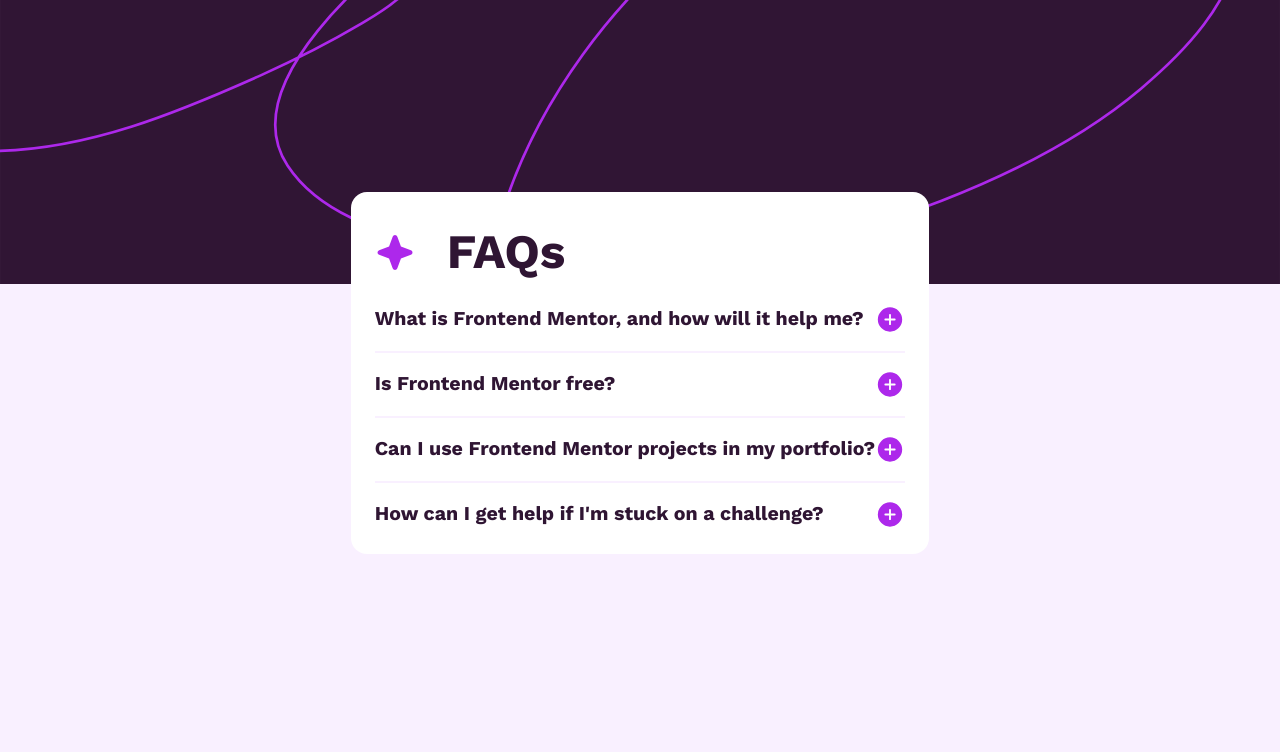
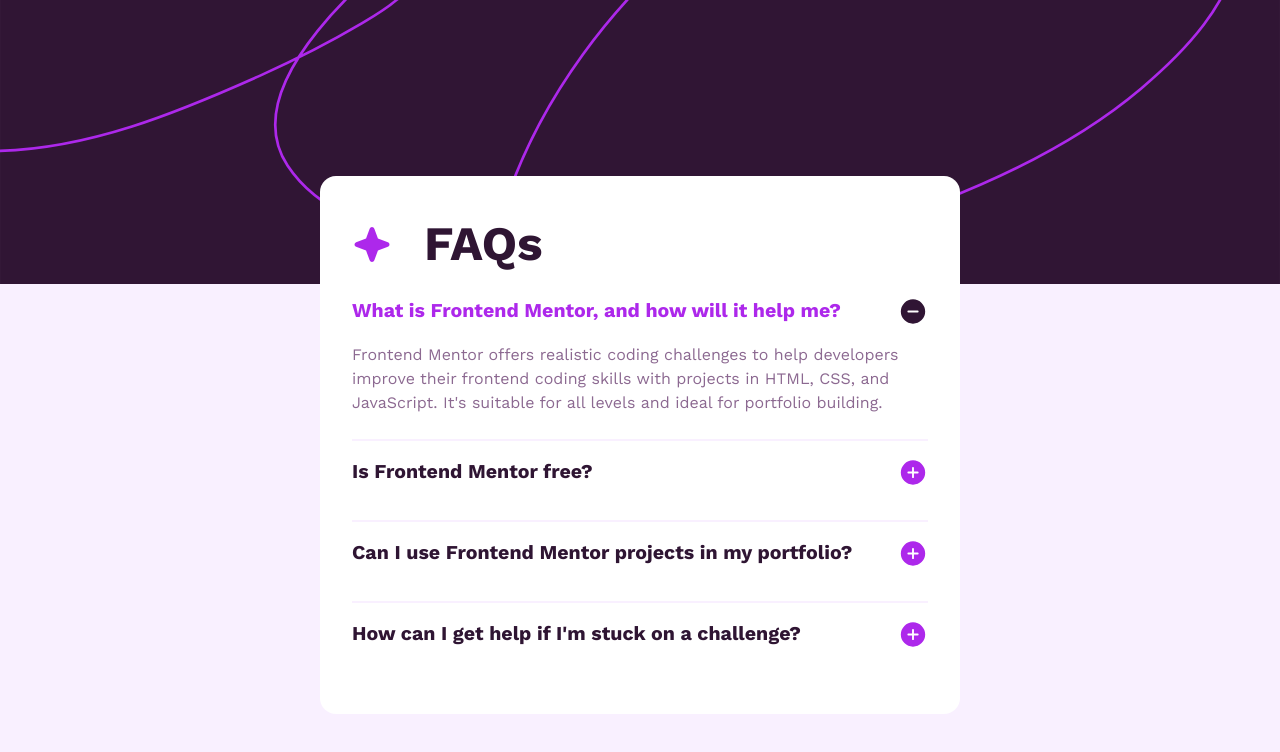
Before and after one commit to YuliaLantzberg/faq-accordion1_fm, a plain HTML site: page index.html in a window 1280 px wide. Both pictures are taken after a click on the element "What is Frontend Mentor, and how will it help me?". Drawn offline with nearby package versions, Linux system fonts and the light colour scheme.

Commit message:
Add js functionality

```diff
--- a/index.html
+++ b/index.html
@@ -42,7 +42,7 @@
 						<h1>FAQs</h1>
 					</div>
 
-					<div class="faqs__card">
+					<div class="faqs__card" tabindex="0">
 						<div class="question">
 							<h2 class="question-title">
 								What is Frontend Mentor, and how will it help me?
@@ -62,7 +62,7 @@
 						</p>
 					</div>
 					<hr class="divider" />
-					<div class="faqs__card">
+					<div class="faqs__card" tabindex="0">
 						<div class="question">
 							<h2 class="question-title">Is Frontend Mentor free?</h2>
 							<img
@@ -78,7 +78,7 @@
 						</p>
 					</div>
 					<hr class="divider" />
-					<div class="faqs__card">
+					<div class="faqs__card" tabindex="0">
 						<div class="question">
 							<h2 class="question-title">
 								Can I use Frontend Mentor projects in my portfolio?
@@ -97,7 +97,7 @@
 						</p>
 					</div>
 					<hr class="divider" />
-					<div class="faqs__card">
+					<div class="faqs__card" tabindex="0">
 						<div class="question">
 							<h2 class="question-title">
 								How can I get help if I'm stuck on a challenge?
--- a/script.js
+++ b/script.js
@@ -1,36 +1,52 @@
 const cards = document.querySelectorAll(".faqs__card");
 
-const hoverHandler = function (e) {
-	console.log(e);
-	// const answer = e.currentTarget.querySelector(".card__answer");
-	// const question = e.currentTarget.querySelector(".card__question h2");
-	// const arrow = e.currentTarget.querySelector(".card__question img");
-	// let heightToExpand,
-	// 	answerOpacity,
-	// 	questionColor,
-	// 	arrowTransform,
-	// 	answerDisplay;
-	// if (!e.currentTarget.classList.contains("active")) {
-	// 	heightToExpand = "3rem";
-	// 	answerOpacity = 1;
-	// 	answerDisplay = 0;
-	// 	questionColor = clr_prmry_blue_800;
-	// 	arrowTransform = "rotate(180deg)";
-	// } else {
-	// 	heightToExpand = 0;
-	// 	answerOpacity = 0;
-	// 	answerDisplay = "-500rem";
-	// 	questionColor = clr_ntrl_grayish_blue_500;
-	// 	arrowTransform = "rotate(0deg)";
-	// }
-	// answer.style.top = answerDisplay;
-	// answer.style.opacity = answerOpacity;
-	// answer.style.height = heightToExpand;
-	// question.style.color = questionColor;
-	// arrow.style.transform = arrowTransform;
-	// e.currentTarget.classList.toggle("active");
+const hoverHandler = function (e, currentTarget) {
+	const card = currentTarget ? currentTarget : e.currentTarget;
+	const answer = card.querySelector(".answer");
+	const icon = card.querySelector(".question img");
+	let heightToExpand, answerOpacity, questionColor, iconURL, answerDisplay;
+	if (!card.classList.contains("active")) {
+		heightToExpand = "5rem";
+		answerOpacity = 1;
+		answerDisplay = 0;
+		iconURL = "assets/images/icon-minus.svg";
+	} else {
+		heightToExpand = 0;
+		answerOpacity = 0;
+		answerDisplay = "-500rem";
+		iconURL = "assets/images/icon-plus.svg";
+	}
+	answer.style.top = answerDisplay;
+	answer.style.opacity = answerOpacity;
+	answer.style.height = heightToExpand;
+	icon.src = iconURL;
+	e.currentTarget.classList.toggle("active");
 };
 
-Array.from(cards).forEach((card) => {
+const arrowsHandler = function (e, i, list) {
+	let newIndex = i;
+	if (e.keyCode === 38) {
+		if (i > 0) {
+			newIndex = i - 1;
+		} else {
+			newIndex = list.length - 1;
+		}
+	} else if (e.keyCode === 40) {
+		if (i < list.length - 1) {
+			newIndex = i + 1;
+		} else {
+			newIndex = 0;
+		}
+	}
+	const target = list[newIndex];
+	target.focus();
+	target.addEventListener("keydown", (e) => {
+		if (e.keyCode === 13) return hoverHandler(e, target);
+		// else return arrowsHandler(e, newIndex, list);
+	});
+};
+cards[0].focus();
+Array.from(cards).forEach((card, index, list) => {
 	card.addEventListener("click", (e) => hoverHandler(e));
+	card.addEventListener("keydown", (e) => arrowsHandler(e, index, list));
 });
--- a/style.css
+++ b/style.css
@@ -100,17 +100,27 @@
 	position: relative;
 	display: grid;
 	place-items: center;
-	max-width: 90rem;
 }
 /* --- FAQs Styles --- */
 
 .faqs {
 	background-color: var(--clr-white);
-	margin: 1rem;
-	padding: 1.5rem;
+	max-width: 40rem;
+	margin: 0 2rem;
+	padding: 2rem;
 	border-radius: 1rem;
 	position: absolute;
 	top: 5rem;
+}
+
+.faqs__card {
+	position: relative;
+	outline: none;
+}
+
+.faqs__card:focus .question h2 {
+	cursor: pointer;
+	color: var(--clr-purple-500);
 }
 
 .faqs__title {
@@ -127,6 +137,9 @@
 }
 
 .divider {
+	display: block;
+	height: 1px;
+	border: 0;
 	margin: 1rem 0;
 	border: solid 1px var(--clr-pink-100);
 }
@@ -134,6 +147,7 @@
 .question {
 	display: flex;
 	justify-content: space-between;
+	cursor: pointer;
 }
 .question-title {
 	font-size: 1.225rem;
@@ -148,7 +162,11 @@
 }
 
 .answer {
-	display: none;
+	opacity: 0;
+	height: 0;
+	margin: 1rem 0;
+	top: -500rem;
+	transition: opacity 0.5s, height 0.8s;
 }
 
 @media (min-width: 48rem) {
```
